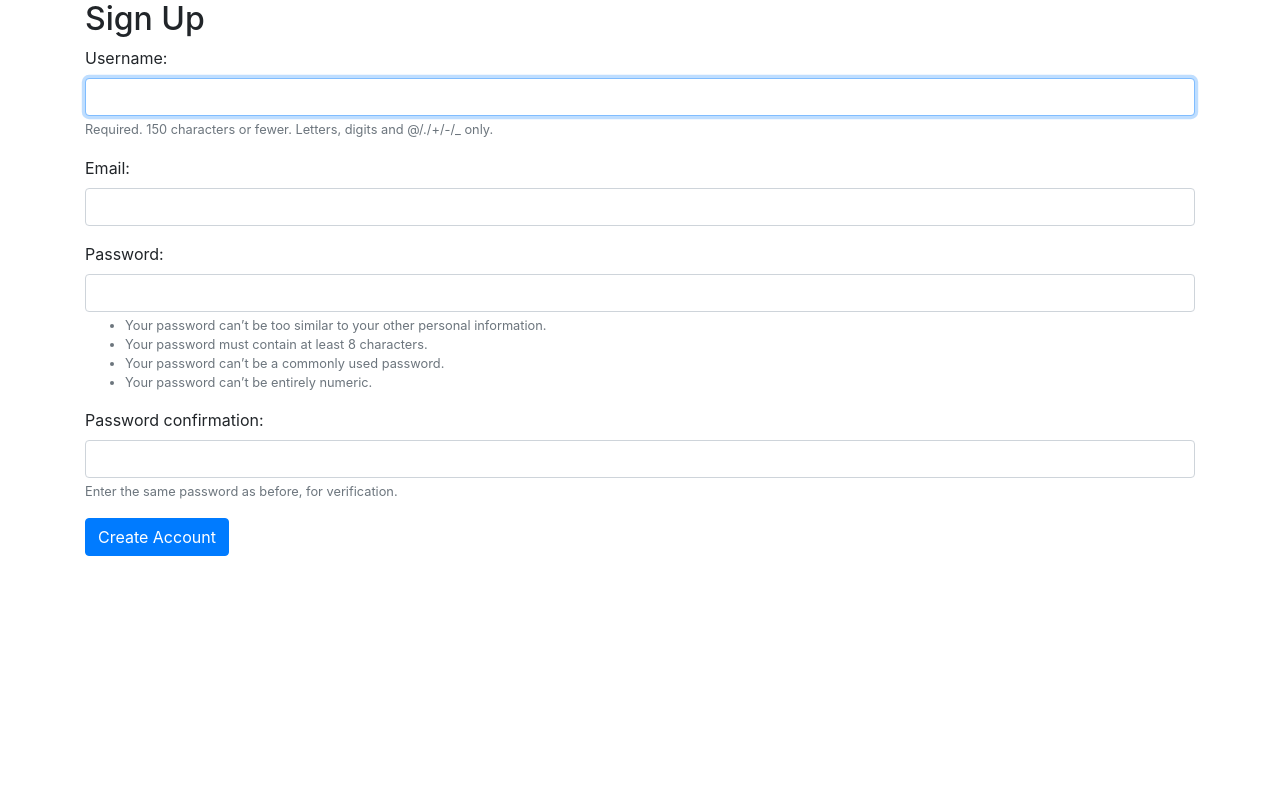
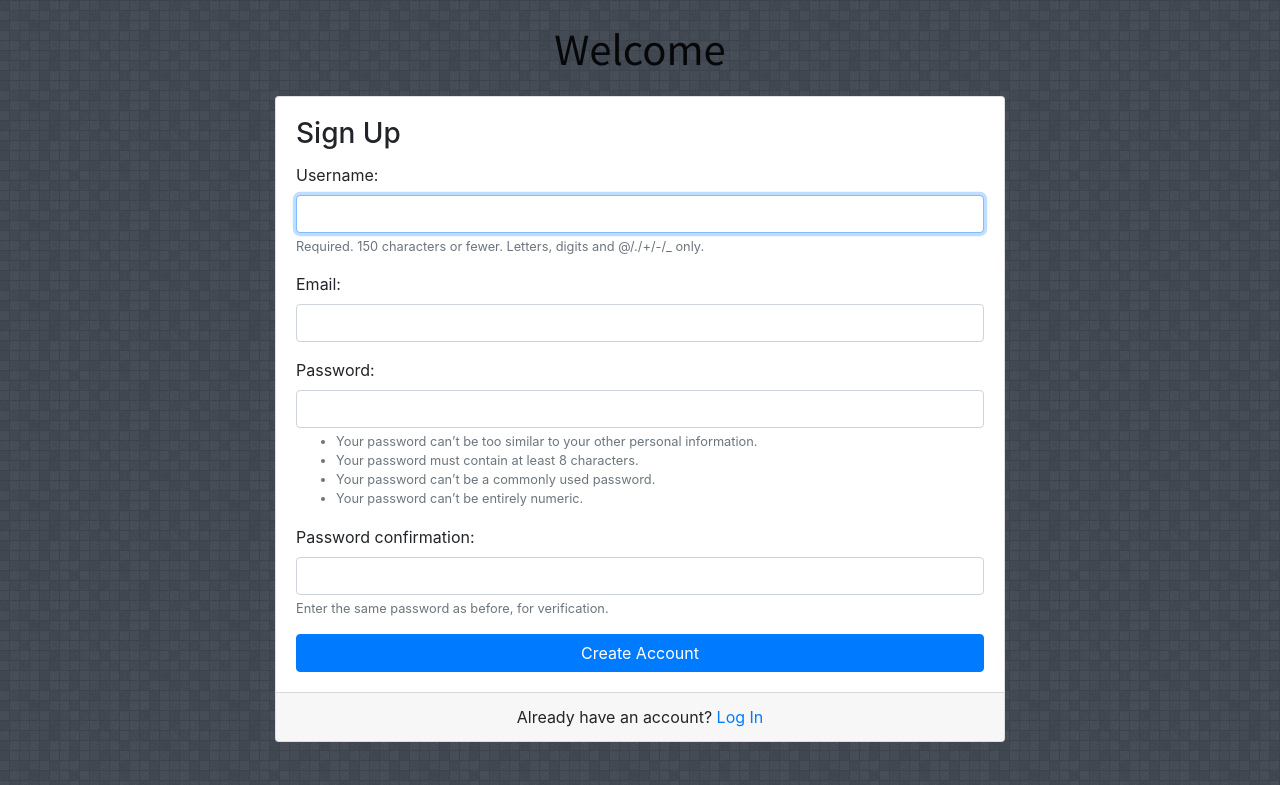
Before and after one commit to jtw10/django_app, a Django app: page /signup/ in a window 1280 px wide. Shown: the top 785 px of the page. Run offline with Django 3.2, Linux system fonts and the light colour scheme; some libraries are stand-ins or nearby versions.

Commit message:
css for sign up form

```diff
--- /dev/null
+++ b/myproject/static/css/accounts.css
@@ -0,0 +1,16 @@
+body {
+    background-image: url(../img/random_grey_variations.png);
+}
+
+.logo {
+    font-family: 'Noto Sans HK', sans-serif;
+}
+
+.logo a {
+    color: rgba(0,0,0,.9);
+}
+
+.logo a:hover,
+.logo a:active {
+    text-decoration: none;
+}
--- a/myproject/templates/signup.html
+++ b/myproject/templates/signup.html
@@ -1,12 +1,32 @@
 {% extends 'base.html' %}
+
+{% load static %}
+
+{% block stylesheet %}
+    <link rel="stylesheet" href="{% static 'css/accounts.css' %}">
+{% endblock %}
 
 {% block body %}
     <div class="container">
-        <h2>Sign Up</h2>
-        <form method="post" novalidate>
-            {% csrf_token %}
-            {% include 'includes/form.html' %}
-            <button type="submit" class="btn btn-primary">Create Account</button>
-        </form>
+        <h1 class="text-center logo my-4">
+            <a href="{% url 'home' %}">Welcome</a>
+        </h1>
+        <div class="row justify-content-center">
+            <div class="col-lg-8 col-md-10 col-sm-12">
+                <div class="card">
+                    <div class="card-body">
+                        <h3 class="card-title">Sign Up</h3>
+                        <form method="post" novalidate>
+                            {% csrf_token %}
+                            {% include 'includes/form.html' %}
+                            <button type="submit" class="btn btn-primary btn-block">Create Account</button>
+                        </form>
+                    </div>
+                    <div class="card-footer text-muetd text-center">
+                        Already have an account? <a href="#">Log In</a>
+                    </div>
+                </div>
+            </div>
+        </div>
     </div>
 {% endblock %}
```
Also changed, not shown: myproject/static/img/random_grey_variations.png (added), 5 other files.
